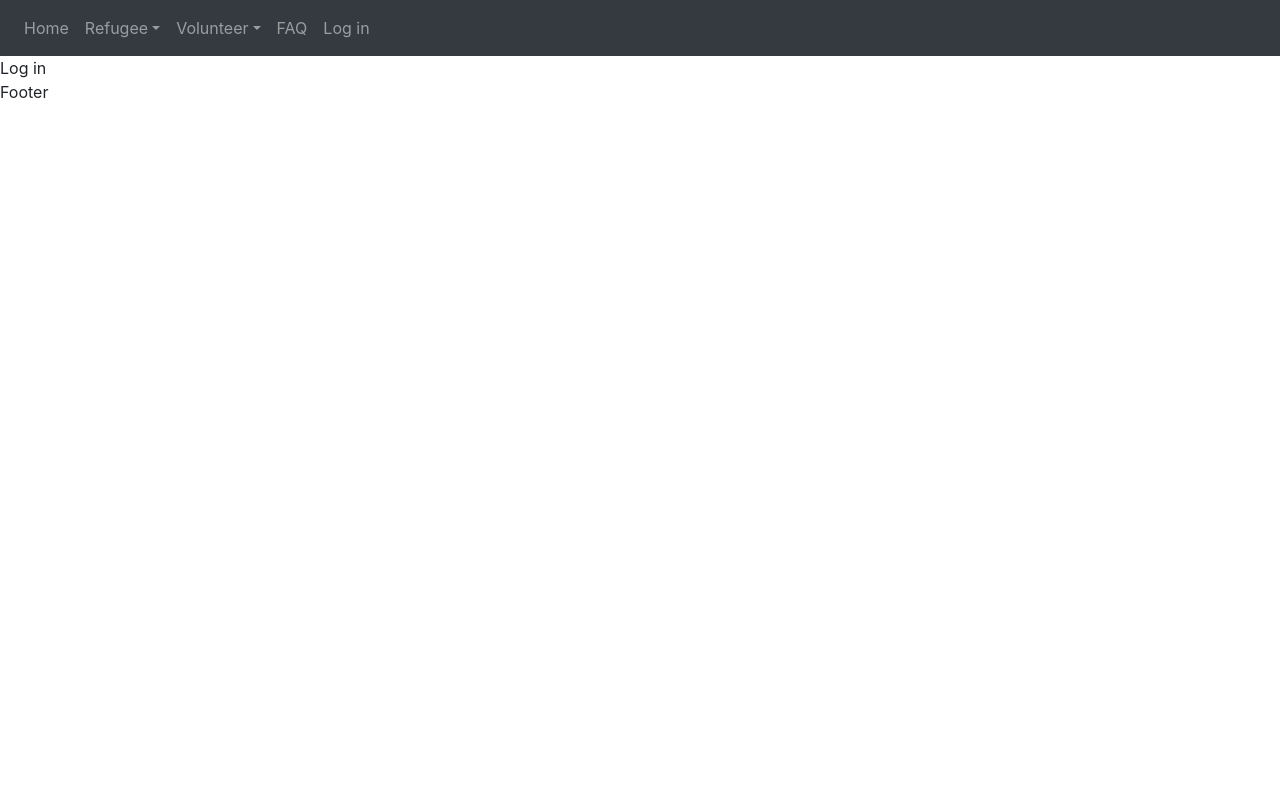
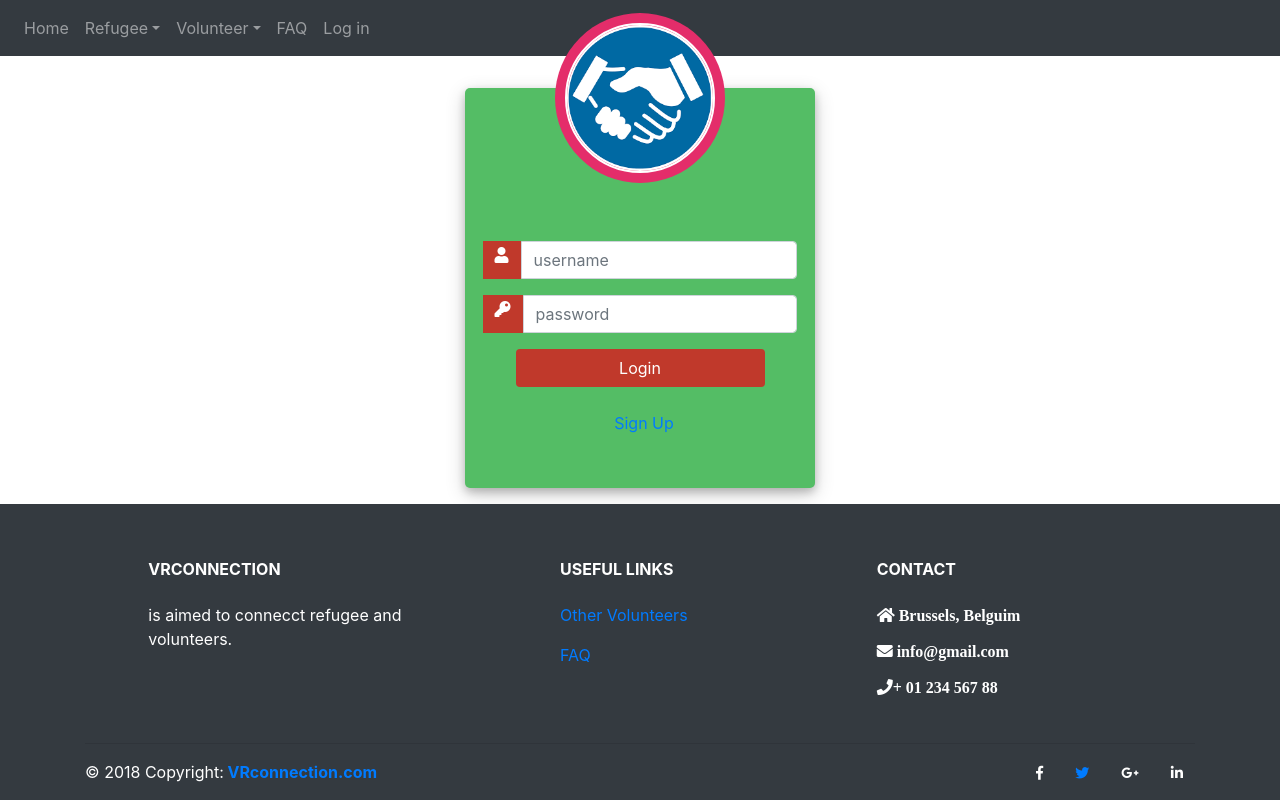
Before and after one commit to HackYourFutureBelgium/class-5-project-vrconnection, a React app in the folder frontend/: page /login in a window 1280 px wide. Built offline with nearby package versions, Linux system fonts and the light colour scheme; no server answers.

Commit message:
Feat(Login Component)added

```diff
--- a/frontend/src/components/Layout.jsx
+++ b/frontend/src/components/Layout.jsx
@@ -7,7 +7,9 @@ import {
 } from 'react-router-dom';
 import Menu from './Menu';
 import About from './About';
-import Aside from './Aside'
+import Aside from './Aside';
+import Footer from './Footer';
+import LoginComponent from './LoginComponent';
 
 const Layout = () => (
   <Router>
@@ -33,12 +35,12 @@ const Layout = () => (
           <Col sm={12}>Volunteer Profile</Col>
         </Route>
         <Route path="/login" exact>
-          <Col sm={12}>Log in</Col>
+          <Col sm={12}><LoginComponent /></Col>
         </Route>
       </Row>
     </Switch>
     <Row>
-      <Col sm={12}>Footer</Col>
+      <Col sm={12}><Footer /> </Col>
     </Row>
   </Router>
 );
--- /dev/null
+++ b/frontend/src/components/LoginComponent.jsx
@@ -0,0 +1,64 @@
+import React, { useState } from 'react';
+import { Container } from 'react-bootstrap';
+import logo from '../assets/images/logo.png';
+
+const LoginComponent = () => {
+  const [loggedIn, setLoggedIn] = useState(false);
+
+  return (
+    <Container style={{ width: '28rem', height: '28rem', padding: '2rem' }}>
+      <div className="container h-100">
+        <div className="d-flex justify-content-center h-100">
+          <div className="user_card">
+            <div className="d-flex justify-content-center">
+              <div className="brand_logo_container">
+                <img
+                  src={logo}
+                  className="brand_logo"
+                  alt="Logo"
+                />
+              </div>
+            </div>
+            <div className="d-flex justify-content-center form_container">
+              <form>
+                <div className="input-group mb-3">
+                  <div className="input-group-append">
+                    <span className="input-group-text fas fa-user" />
+                  </div>
+                  <input
+                    type="text"
+                    name="email"
+                    className="form-control input_user"
+                    placeholder="username"
+                  />
+                </div>
+                <div className="input-group mb-2">
+                  <div className="input-group-append">
+                    <span className="input-group-text fas fa-key" />
+                  </div>
+                  <input
+                    type="password"
+                    name="password"
+                    className="form-control input_pass"
+                    placeholder="password"
+                  />
+                </div>
+
+                <div className="d-flex justify-content-center mt-3 login_container">
+                  <button type="submit" name="button" className="btn login_btn">Login</button>
+                </div>
+              </form>
+            </div>
+            <div className="mt-4">
+              <div className="d-flex justify-content-center links">
+                <a href="/register" className="ml-2">Sign Up</a>
+              </div>
+            </div>
+          </div>
+        </div>
+      </div>
+    </Container>
+  );
+}
+
+export default LoginComponent;
```
